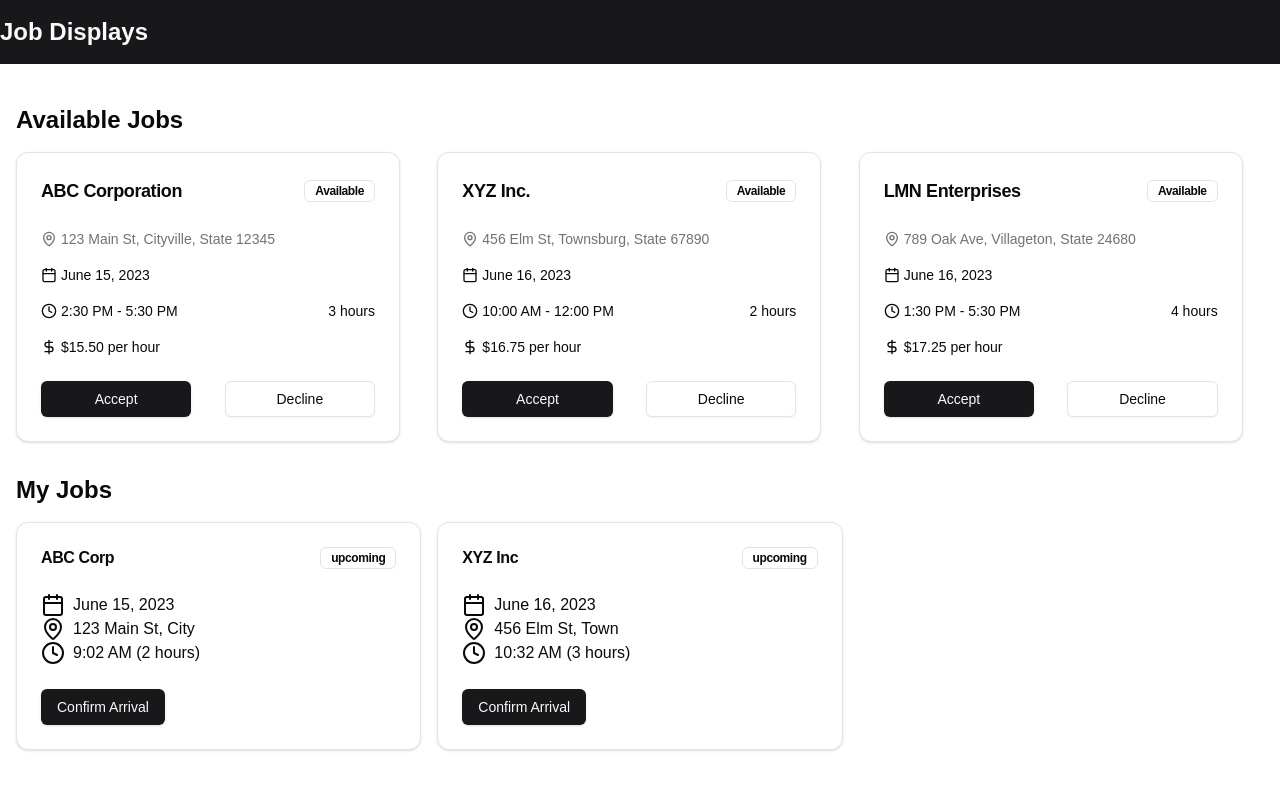
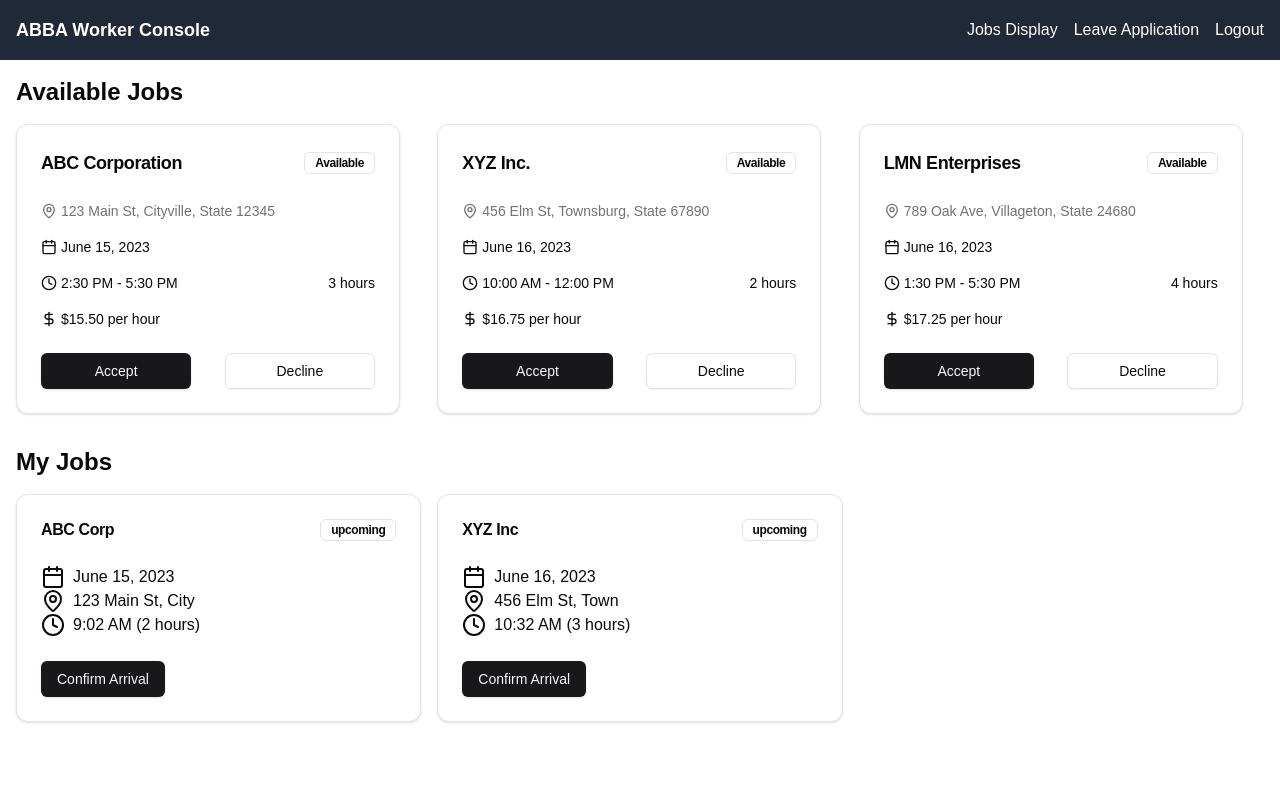
Before and after one commit to ChyeShaoXuan/G2T2-Abba, a Next.js app in the folder front-end/: page /staff/JobsDisplay in a window 1280 px wide. Shown: the top 790 px of the page. Built offline with nearby package versions, Linux system fonts and the light colour scheme.

Commit message:
changes to UI

```diff
--- a/front-end/app/staff/Dashboard/page.jsx
+++ b/front-end/app/staff/Dashboard/page.tsx
@@ -10,7 +10,7 @@ const WorkerDashboard = () => {
     return (
         <div>
             <Navbar/>
-            <p class='ml-4'>Welcome to your Dashboard. Here you can view your profile, tasks, and manage your work schedule.</p>
+            <p className='ml-4'>Welcome to your Dashboard. Here you can view your profile, tasks, and manage your work schedule.</p>
             <DashboardInfo/>
             <FinishedJobs/>
         </div>
--- a/front-end/app/staff/JobsDisplay/page.tsx
+++ b/front-end/app/staff/JobsDisplay/page.tsx
@@ -1,18 +1,14 @@
 import JobReallocationDisplay from "@/components/staff/AvailableJobs/AvailableJobs";
 import UpcomingJobs from "@/components/staff/UpcomingJobs/UpcomingJobs";
+import Navbar from "@/components/ui/workernavbar";
 
 export default function JobNotifications() {
   return (
-    <div className="min-h-screen bg-background">
-      <header className="bg-primary text-primary-foreground py-4">
-        <div className="container mx-auto">
-          <h1 className="text-2xl font-bold">Job Displays</h1>
-        </div>
-      </header>
-      <main className="container mx-auto py-6">
+      <main className="container mx-auto">
+        <Navbar/>
         <JobReallocationDisplay />
         <UpcomingJobs/>
       </main>
-    </div>
+
   )
 }
--- a/front-end/app/staff/LeaveApplication/page.tsx
+++ b/front-end/app/staff/LeaveApplication/page.tsx
@@ -1,8 +1,9 @@
 import LeaveApplicationForm from "@/components/staff/LeaveApplication/LeaveApplication";
-
+import Navbar from "@/components/ui/workernavbar";
 export default function Home() {
   return (
    <div>
+    <Navbar/>
     <LeaveApplicationForm/>
    </div>
   );
--- a/front-end/components/staff/DashboardInfo/DashboardInfo.tsx
+++ b/front-end/components/staff/DashboardInfo/DashboardInfo.tsx
@@ -1,6 +1,3 @@
-// DashboardInfo.tsx
-
-
 'use client'
 
 import { useState, useEffect } from 'react'
@@ -40,7 +37,7 @@ export default function DashboardInfo() {
     }
 
     fetchWorkers()
-  }, [])
+  }, [username])
 
   return (
     <div className="container mx-auto p-4">
```
